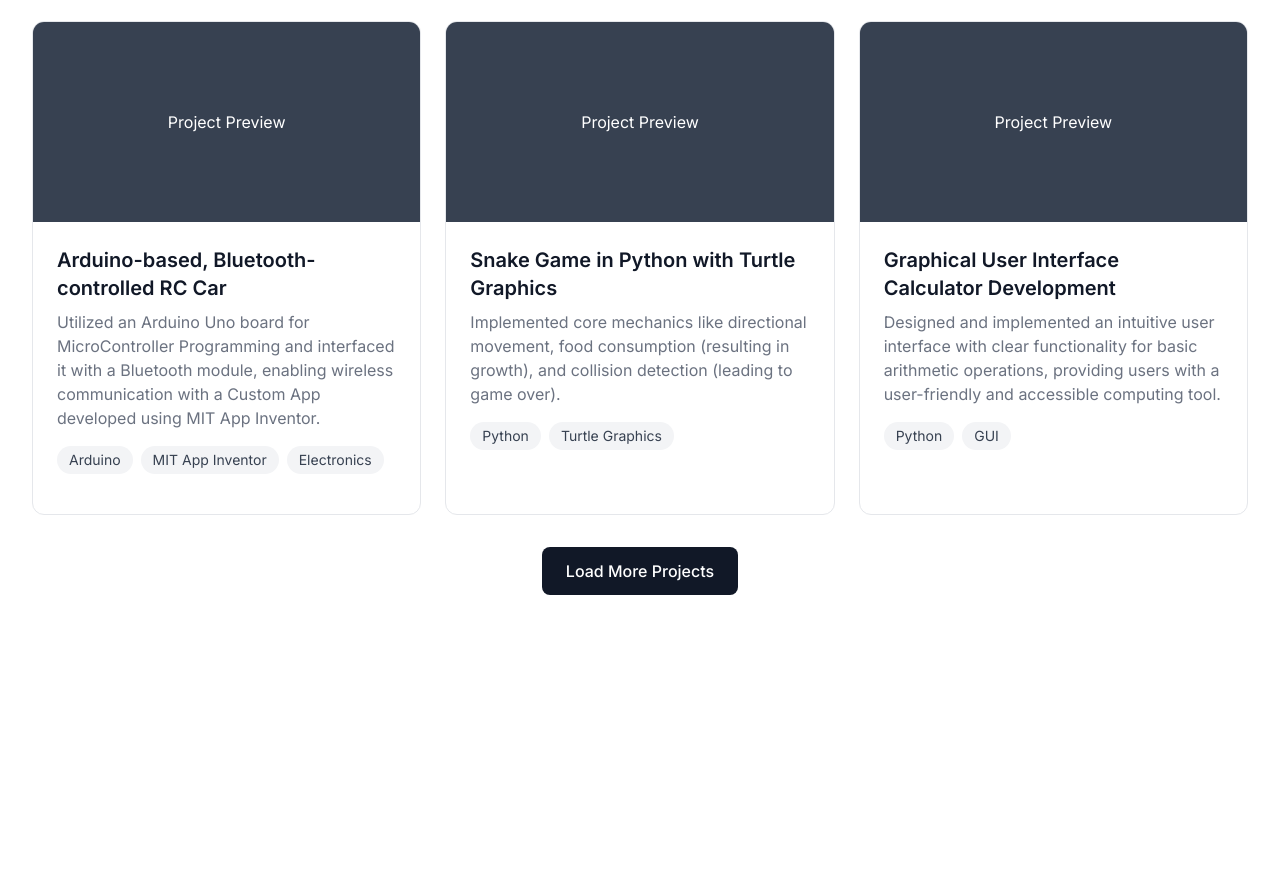
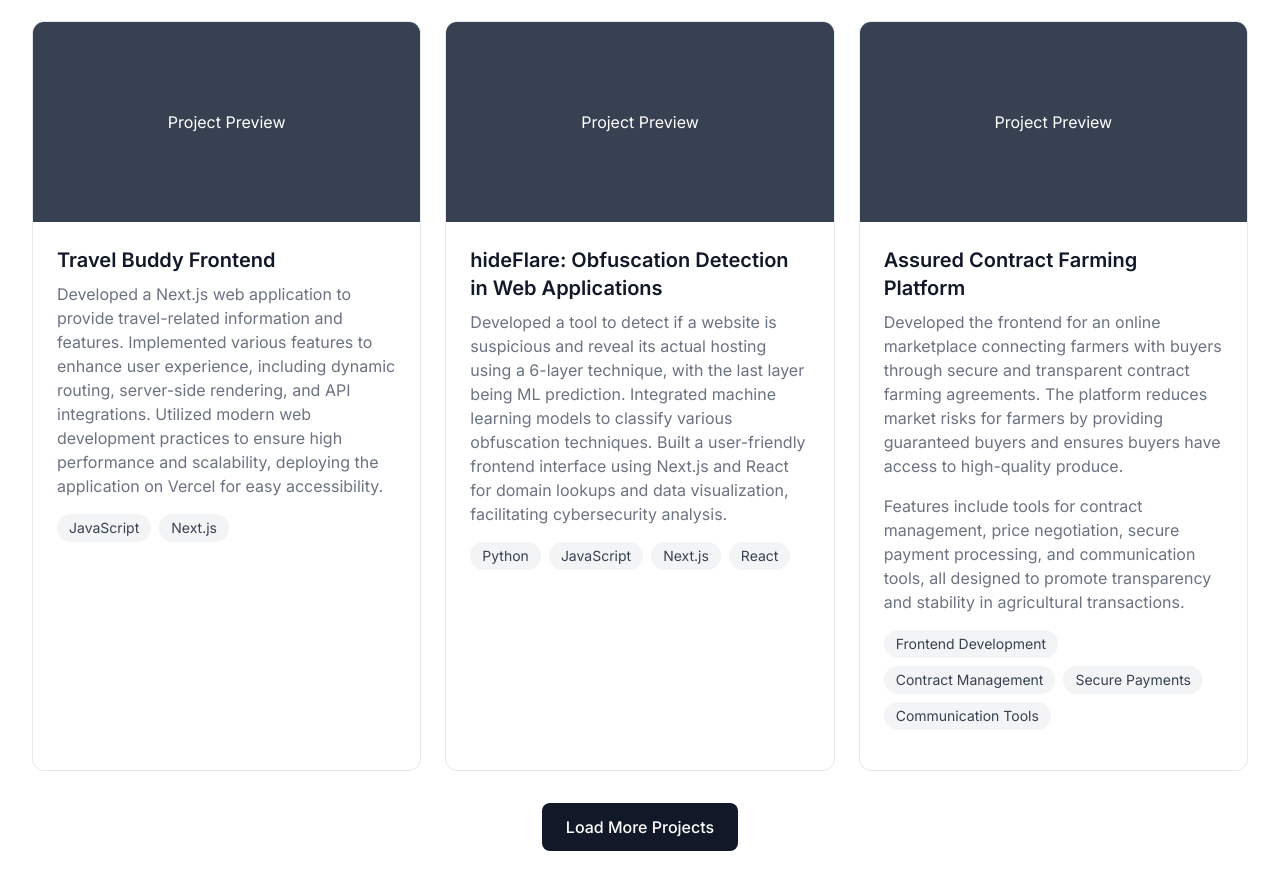
Before and after one commit to inandinisoni/portfolio, a plain HTML site: page projects.html in a window 1280 px wide. Shown: the part 131-1014 px from the top of the page. Before the commit the page ends 800 px from the top, so only its background shows below. Drawn offline with nearby package versions, Linux system fonts and the light colour scheme.

Commit message:
Updated projects

```diff
--- a/projects.html
+++ b/projects.html
@@ -102,16 +102,125 @@
           <h1 class="mb-6 text-3xl font-semibold text-gray-900">My Projects</h1>
         </header>
 
-
         <section
+          id="projects-section"
           class="grid grid-cols-3 gap-6 max-md:grid-cols-2 max-sm:grid-cols-1"
         >
           <article
-            class="flex overflow-hidden flex-col rounded-xl border border-solid"
+            class="project flex overflow-hidden flex-col rounded-xl border border-solid"
           >
             <div
               class="text-white bg-gray-700 h-[200px] flex items-center justify-center"
             >
+              Project Preview
+            </div>
+            <div class="p-6">
+              <h2 class="mb-2 text-xl font-semibold text-gray-900">
+                Travel Buddy Frontend
+              </h2>
+              <p class="mb-4 text-gray-500">
+                Developed a Next.js web application to provide travel-related information and features. Implemented various features to enhance user experience, including dynamic routing, server-side rendering, and API integrations. Utilized modern web development practices to ensure high performance and scalability, deploying the application on Vercel for easy accessibility.
+              </p>
+              <div class="flex flex-wrap gap-2 mb-4">
+                <span
+                  class="px-3 py-1 text-sm text-gray-700 bg-gray-100 rounded-2xl"
+                >
+                  JavaScript
+                </span>
+                <span
+                  class="px-3 py-1 text-sm text-gray-700 bg-gray-100 rounded-2xl"
+                >
+                  Next.js
+                </span>
+              </div>
+            </div>
+          </article>
+
+          <article
+            class="project flex overflow-hidden flex-col rounded-xl border border-solid"
+          >
+            <div
+              class="text-white bg-gray-700 h-[200px] flex items-center justify-center"
+            >
+              Project Preview
+            </div>
+            <div class="p-6">
+              <h2 class="mb-2 text-xl font-semibold text-gray-900">
+                hideFlare: Obfuscation Detection in Web Applications
+              </h2>
+              <p class="mb-4 text-gray-500">
+                Developed a tool to detect if a website is suspicious and reveal its actual hosting using a 6-layer technique, with the last layer being ML prediction. Integrated machine learning models to classify various obfuscation techniques. Built a user-friendly frontend interface using Next.js and React for domain lookups and data visualization, facilitating cybersecurity analysis.
+              </p>
+              <div class="flex flex-wrap gap-2 mb-4">
+                <span
+                  class="px-3 py-1 text-sm text-gray-700 bg-gray-100 rounded-2xl"
+                >
+                  Python
+                </span>
+                <span
+                  class="px-3 py-1 text-sm text-gray-700 bg-gray-100 rounded-2xl"
+                >
+                  JavaScript
+                </span>
+                <span
+                  class="px-3 py-1 text-sm text-gray-700 bg-gray-100 rounded-2xl"
+                >
+                  Next.js
+                </span>
+                <span
+                  class="px-3 py-1 text-sm text-gray-700 bg-gray-100 rounded-2xl"
+                >
+                  React
+                </span>
+              </div>
+            </div>
+          </article>
+
+          <article
+            class="project flex overflow-hidden flex-col rounded-xl border border-solid"
+          >
+            <div
+              class="text-white bg-gray-700 h-[200px] flex items-center justify-center"
+            >
+              Project Preview
+            </div>
+            <div class="p-6">
+              <h2 class="mb-2 text-xl font-semibold text-gray-900">
+                Assured Contract Farming Platform
+              </h2>
+              <p class="mb-4 text-gray-500">
+                Developed the frontend for an online marketplace connecting farmers with buyers through secure and transparent contract farming agreements. The platform reduces market risks for farmers by providing guaranteed buyers and ensures buyers have access to high-quality produce.
+              </p>
+              <p class="mb-4 text-gray-500">
+                Features include tools for contract management, price negotiation, secure payment processing, and communication tools, all designed to promote transparency and stability in agricultural transactions.
+              </p>
+              <div class="flex flex-wrap gap-2 mb-4">
+                <span
+                  class="px-3 py-1 text-sm text-gray-700 bg-gray-100 rounded-2xl"
+                >
+                  Frontend Development
+                </span>
+                <span
+                  class="px-3 py-1 text-sm text-gray-700 bg-gray-100 rounded-2xl"
+                >
+                  Contract Management
+                </span>
+                <span
+                  class="px-3 py-1 text-sm text-gray-700 bg-gray-100 rounded-2xl"
+                >
+                  Secure Payments
+                </span>
+                <span
+                  class="px-3 py-1 text-sm text-gray-700 bg-gray-100 rounded-2xl"
+                >
+                  Communication Tools
+                </span>
+              </div>
+            </div>
+          </article>
+
+          <article class="project flex overflow-hidden flex-col rounded-xl border border-solid">
+            <div class="text-white bg-gray-700 h-[200px] flex items-center justify-center">
               Project Preview
             </div>
             <div class="p-6">
@@ -122,32 +231,15 @@
                 Utilized an Arduino Uno board for MicroController Programming and interfaced it with a Bluetooth module, enabling wireless communication with a Custom App developed using MIT App Inventor.
               </p>
               <div class="flex flex-wrap gap-2 mb-4">
-                <span
-                  class="px-3 py-1 text-sm text-gray-700 bg-gray-100 rounded-2xl"
-                >
-                  Arduino
-                </span>
-                <span
-                  class="px-3 py-1 text-sm text-gray-700 bg-gray-100 rounded-2xl"
-                >
-                  MIT App Inventor
-                </span>
-                <span
-                  class="px-3 py-1 text-sm text-gray-700 bg-gray-100 rounded-2xl"
-                >
-                  Electronics
-                </span>
+                <span class="px-3 py-1 text-sm text-gray-700 bg-gray-100 rounded-2xl">Arduino</span>
+                <span class="px-3 py-1 text-sm text-gray-700 bg-gray-100 rounded-2xl">MIT App Inventor</span>
+                <span class="px-3 py-1 text-sm text-gray-700 bg-gray-100 rounded-2xl">Electronics</span>
               </div>
-
             </div>
           </article>
 
-          <article
-            class="flex overflow-hidden flex-col rounded-xl border border-solid"
-          >
-            <div
-              class="text-white bg-gray-700 h-[200px] flex items-center justify-center"
-            >
+          <article class="project flex overflow-hidden flex-col rounded-xl border border-solid">
+            <div class="text-white bg-gray-700 h-[200px] flex items-center justify-center">
               Project Preview
             </div>
             <div class="p-6">
@@ -158,27 +250,14 @@
                 Implemented core mechanics like directional movement, food consumption (resulting in growth), and collision detection (leading to game over).
               </p>
               <div class="flex flex-wrap gap-2 mb-4">
-                <span
-                  class="px-3 py-1 text-sm text-gray-700 bg-gray-100 rounded-2xl"
-                >
-                  Python
-                </span>
-                <span
-                  class="px-3 py-1 text-sm text-gray-700 bg-gray-100 rounded-2xl"
-                >
-                  Turtle Graphics
-                </span>
+                <span class="px-3 py-1 text-sm text-gray-700 bg-gray-100 rounded-2xl">Python</span>
+                <span class="px-3 py-1 text-sm text-gray-700 bg-gray-100 rounded-2xl">Turtle Graphics</span>
               </div>
-
             </div>
           </article>
 
-          <article
-            class="flex overflow-hidden flex-col rounded-xl border border-solid"
-          >
-            <div
-              class="text-white bg-gray-700 h-[200px] flex items-center justify-center"
-            >
+          <article class="project flex overflow-hidden flex-col rounded-xl border border-solid">
+            <div class="text-white bg-gray-700 h-[200px] flex items-center justify-center">
               Project Preview
             </div>
             <div class="p-6">
@@ -189,28 +268,52 @@
                 Designed and implemented an intuitive user interface with clear functionality for basic arithmetic operations, providing users with a user-friendly and accessible computing tool.
               </p>
               <div class="flex flex-wrap gap-2 mb-4">
-                <span
-                  class="px-3 py-1 text-sm text-gray-700 bg-gray-100 rounded-2xl"
-                >
-                  Python
-                </span>
-                <span
-                  class="px-3 py-1 text-sm text-gray-700 bg-gray-100 rounded-2xl"
-                >
-                  GUI
-                </span>
+                <span class="px-3 py-1 text-sm text-gray-700 bg-gray-100 rounded-2xl">Python</span>
+                <span class="px-3 py-1 text-sm text-gray-700 bg-gray-100 rounded-2xl">GUI</span>
               </div>
-
             </div>
           </article>
+
         </section>
 
         <div class="flex justify-center mt-8">
-          <button class="px-6 py-3 font-medium text-white bg-gray-900 rounded-lg">
+          <button
+            id="load-more-btn"
+            class="px-6 py-3 font-medium text-white bg-gray-900 rounded-lg"
+            onclick="toggleProjects()"
+          >
             Load More Projects
           </button>
         </div>
       </main>
     </div>
+
+    <script>
+      // Initially hide all but the first three projects
+      document.addEventListener("DOMContentLoaded", () => {
+        const projects = document.querySelectorAll(".project");
+        projects.forEach((project, index) => {
+          if (index >= 3) {
+            project.style.display = "none";
+          }
+        });
+      });
+
+      // Toggle visibility of projects
+      function toggleProjects() {
+        const projects = document.querySelectorAll(".project");
+        const loadMoreBtn = document.getElementById("load-more-btn");
+        let isExpanded = loadMoreBtn.getAttribute("data-expanded") === "true";
+
+        projects.forEach((project, index) => {
+          if (index >= 3) {
+            project.style.display = isExpanded ? "none" : "block";
+          }
+        });
+
+        loadMoreBtn.textContent = isExpanded ? "Load More Projects" : "Show Less";
+        loadMoreBtn.setAttribute("data-expanded", !isExpanded);
+      }
+    </script>
   </body>
 </html>
```
Also changed, not shown: contact.html (+6 -1 lines).
